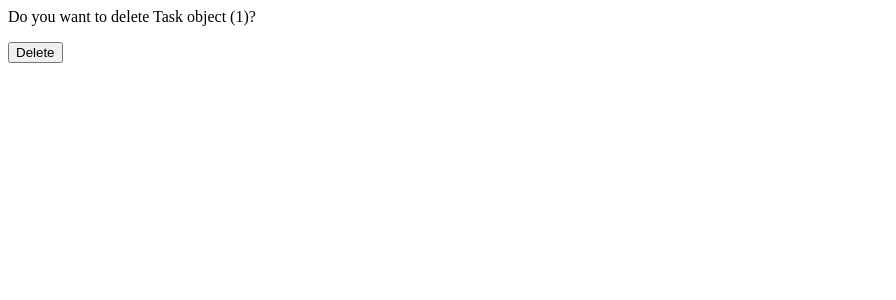
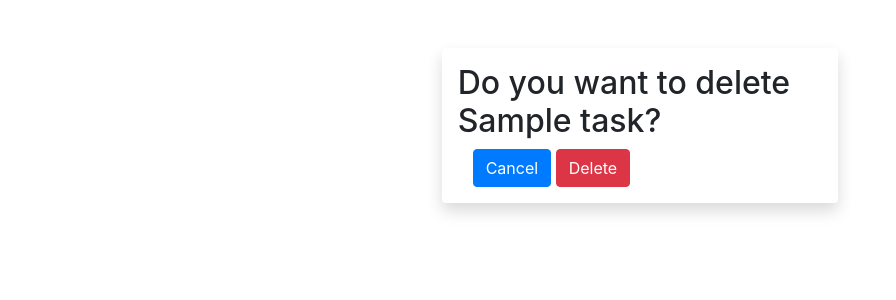
Before and after one commit to xMigma/Simple-task-manager, a Django app: page /delete/1 in a window 1280 px wide. Shown: the top 300 px of the page, without its empty margins (0-896 px from the left). Run offline with Django 4.2, Linux system fonts and the light colour scheme; tables that the repository leaves empty hold one stand-in row (values such as "Sample post").

Commit message:
Added a delete button

```diff
--- a/myapp/templates/myapp/task_confirm_delete.html
+++ b/myapp/templates/myapp/task_confirm_delete.html
@@ -1,6 +1,16 @@
+{% extends 'myapp/base.html' %}
+
+{% block content %}
+
 <a href="{% url 'tasks' %}"></a>
 <form method="POST">
     {% csrf_token %}
-    <p>Do you want to delete {{task}}?</p>
-    <input type="submit" name="id" value="Delete">
+    <h2>Do you want to delete {{task.title}}?</h2>
+    <div class="container">
+        <a class="btn btn-primary" href="{% url 'tasks' %}">Cancel</a>
+        <button type="submit" class="btn btn-danger">Delete</button>
+    </div>
+
 </form>
+
+{% endblock %}
--- a/myapp/templates/myapp/task_form.html
+++ b/myapp/templates/myapp/task_form.html
@@ -1,8 +1,6 @@
 {% extends 'myapp/base.html' %}
 
-
 {% block content %}
-
 <nav class="navbar navbar-default">
     <a class="navbar-brand" href="{% url 'tasks' %}">Back</a>
 </nav>
@@ -12,6 +10,10 @@
     <form method="post">
         {% csrf_token %}
         {{form.as_p}}
+        {% if task.id != None %}
+            <a type="submit" class="btn btn-danger" href="{% url 'delete' task.id %}">Delete</a>
+        {% endif %}
+
         <button type="submit" class="btn btn-primary">Save</button>
     </form>
 </div>
```
